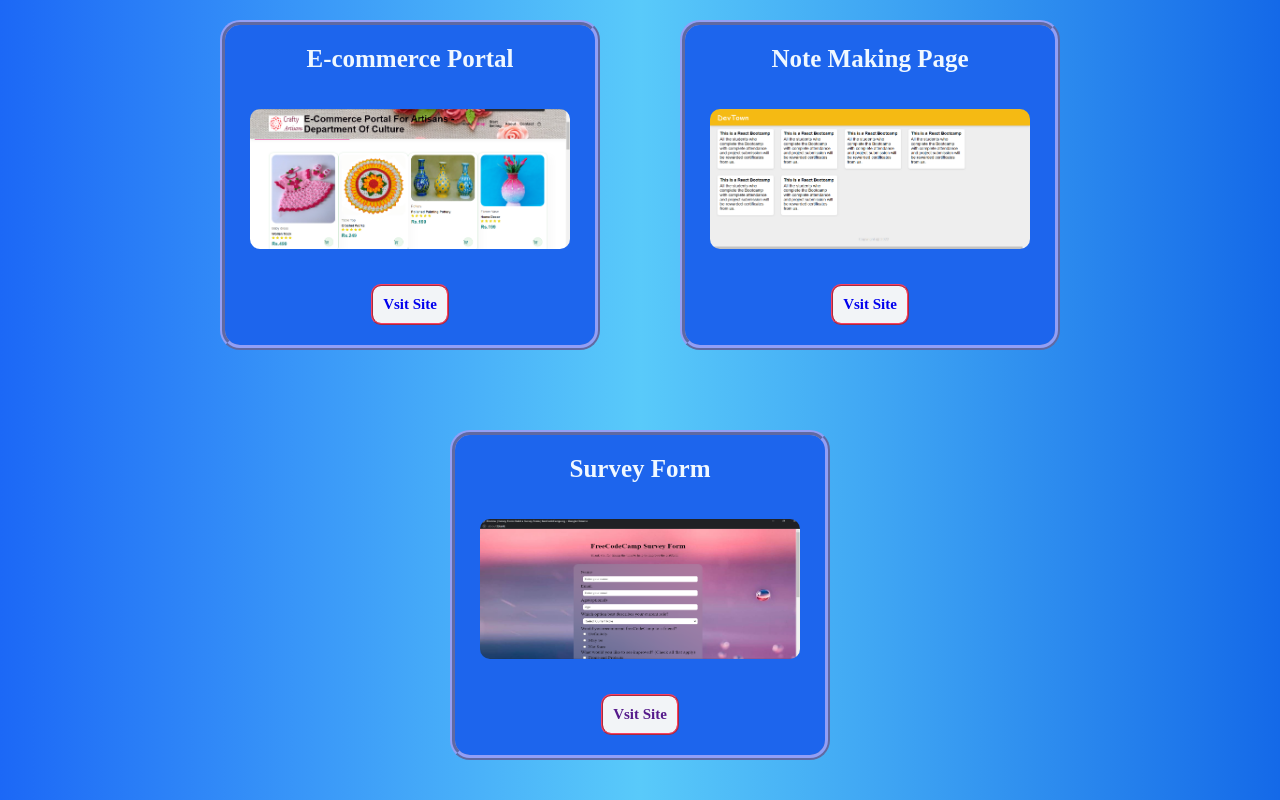
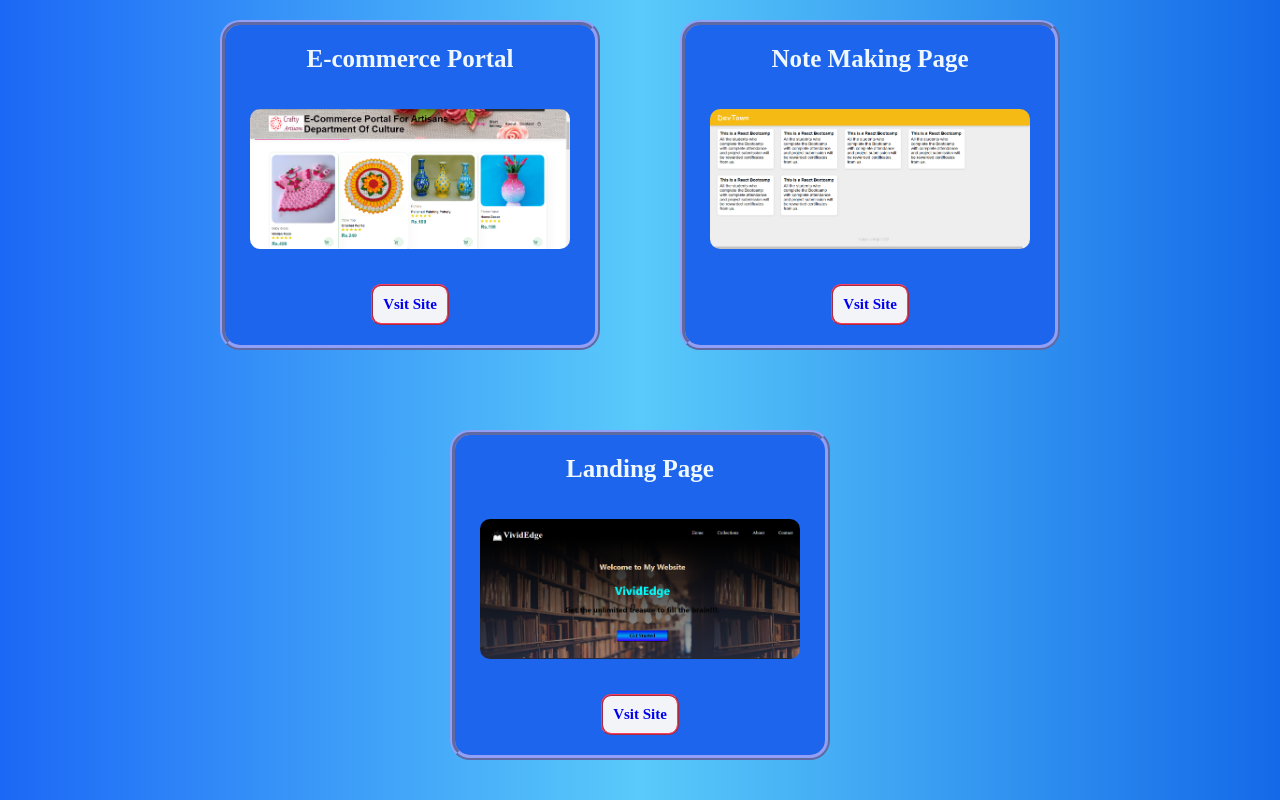
Before and after one commit to VIDHYAPALANISAMY14/Portfolio, a plain HTML site: page vidhya/projects.html in a window 1280 px wide. Shown: the part 567-1367 px from the top of the page. Drawn offline with Linux system fonts and the light colour scheme.

Commit message:
Update projects.html

```diff
--- a/vidhya/projects.html
+++ b/vidhya/projects.html
@@ -34,9 +34,9 @@
                 <a href="https://8u16xz.csb.app/"><h2>Vsit Site</h2></a>
             </div>
             <div id="pro-1">
-                <h2 id="pro-name">Survey Form</h2>
-                <img src="image/survey-form-pro.png" alt="notes make" width="320px" height="140px" >
-             <a href=""><h2>Vsit Site</h2></a>
+                <h2 id="pro-name">Landing Page</h2>
+                <img src="image/landing_page.png" alt="notes make" width="320px" height="140px" >
+             <a href="https://vidhyapalanisamy14.github.io/Landing-Page/library_landing%20page/"><h2>Vsit Site</h2></a>
             </div>
         </div>
     </section>
```
